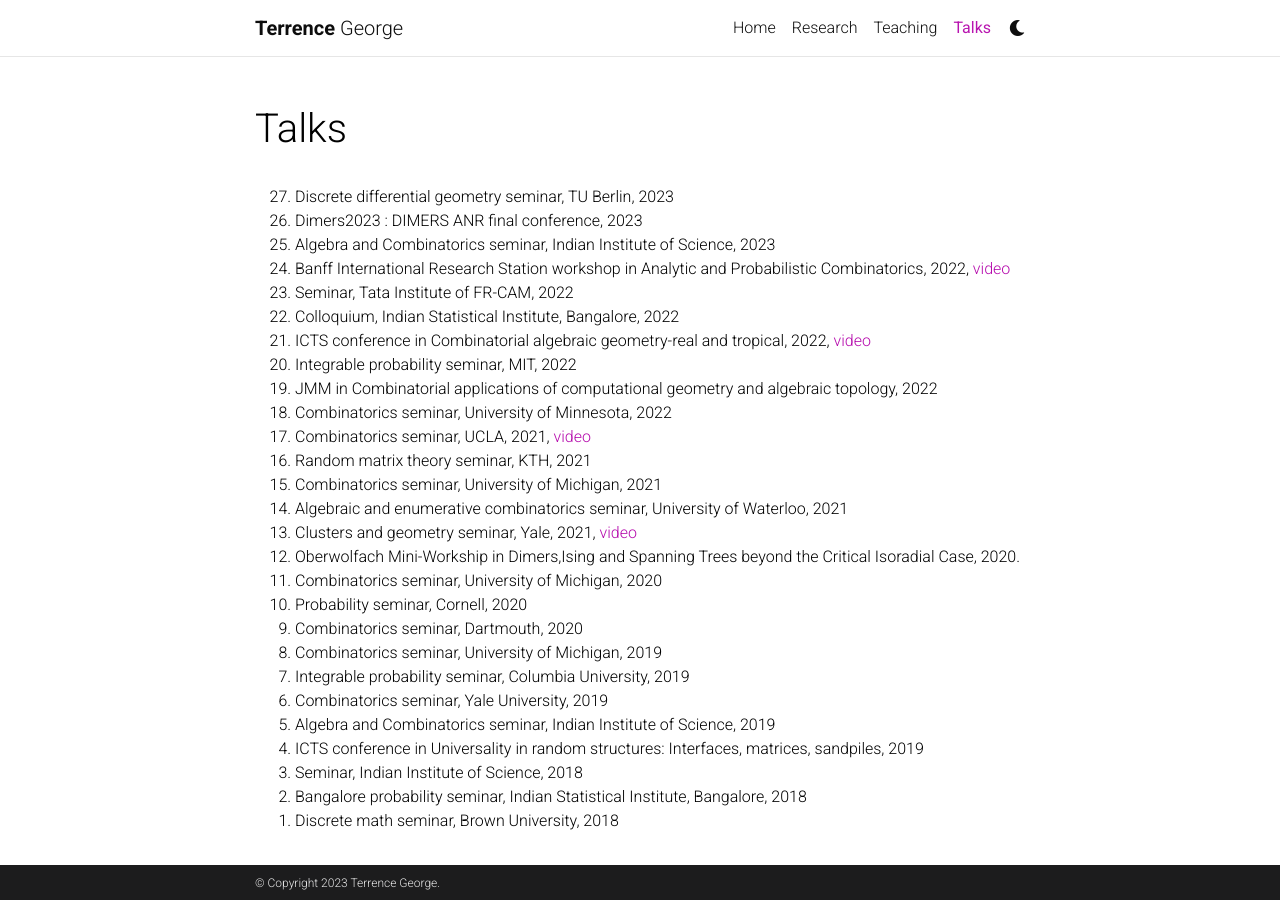
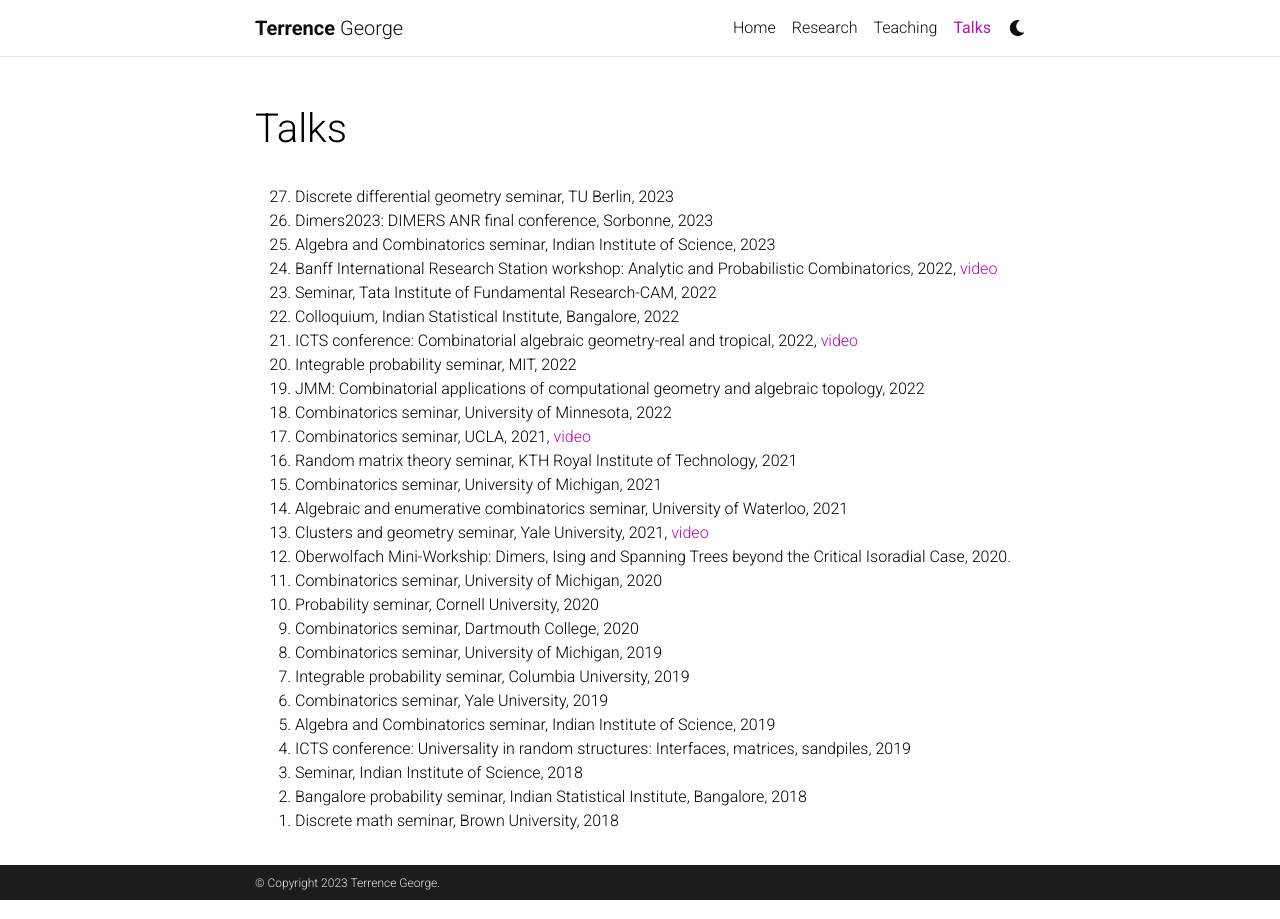
Before and after one commit to terrencegeorge/terrencegeorge.github.io, a Jekyll site: the page built from _pages/talks.md, in a window 1280 px wide. Built offline with Jekyll 4.4.1, drawn with Linux system fonts in a browser that asks for light colours; comment, search, counter and statistics services are not loaded; a style sheet for code colours, icons or effects is not loaded.

Commit message:
Update talks.md

```diff
--- a/_pages/talks.md
+++ b/_pages/talks.md
@@ -10,29 +10,29 @@ nav_order: 3
 
 <ol reversed>
 <li>Discrete differential geometry seminar, TU Berlin, 2023</li>
-<li>Dimers2023 : DIMERS ANR final conference, 2023</li>
+<li>Dimers2023: DIMERS ANR final conference, Sorbonne, 2023</li>
 <li>Algebra and Combinatorics seminar, Indian Institute of Science, 2023</li>
-<li>Banff International Research Station workshop in Analytic and Probabilistic Combinatorics, 2022, <a href="https://www.birs.ca/events/2022/5-day-workshops/22w5004/videos/watch/202211171433-George.html">video</a></li>
-<li>Seminar, Tata Institute of FR-CAM, 2022</li>
+<li>Banff International Research Station workshop: Analytic and Probabilistic Combinatorics, 2022, <a href="https://www.birs.ca/events/2022/5-day-workshops/22w5004/videos/watch/202211171433-George.html">video</a></li>
+<li>Seminar, Tata Institute of Fundamental Research-CAM, 2022</li>
 <li>Colloquium, Indian Statistical Institute, Bangalore, 2022</li>
-<li>ICTS conference in Combinatorial algebraic geometry-real and tropical, 2022, <a href="https://www.youtube.com/watch?v=tccmW_b9afQ&amp;ab_channel=InternationalCentreforTheoreticalSciences">video</a> </li>
+<li>ICTS conference: Combinatorial algebraic geometry-real and tropical, 2022, <a href="https://www.youtube.com/watch?v=tccmW_b9afQ&amp;ab_channel=InternationalCentreforTheoreticalSciences">video</a> </li>
 <li>Integrable probability seminar, MIT, 2022</li>
-<li>JMM in Combinatorial applications of computational geometry and algebraic topology, 2022</li>
+<li>JMM: Combinatorial applications of computational geometry and algebraic topology, 2022</li>
 <li>Combinatorics seminar, University of Minnesota, 2022</li>
 <li>Combinatorics seminar, UCLA, 2021, <a href="https://www.youtube.com/watch?v=t0mFyJK1k1k&amp;ab_channel=UCLACombinatoricsSeminar">video</a> </li>
-<li>Random matrix theory seminar, KTH, 2021</li>
+<li>Random matrix theory seminar, KTH Royal Institute of Technology, 2021</li>
 <li>Combinatorics seminar, University of Michigan, 2021</li>
 <li>Algebraic and enumerative combinatorics seminar, University of Waterloo, 2021</li>
-<li>Clusters and geometry seminar, Yale, 2021, <a href="https://drive.google.com/file/d/1gdcItx4hFgJ1TkDOWPdXfM8JJLuynMG5/view">video</a></li>
-<li>Oberwolfach Mini-Workship in Dimers,Ising and Spanning Trees beyond the Critical Isoradial Case, 2020.</li>
+<li>Clusters and geometry seminar, Yale University, 2021, <a href="https://drive.google.com/file/d/1gdcItx4hFgJ1TkDOWPdXfM8JJLuynMG5/view">video</a></li>
+<li>Oberwolfach Mini-Workship: Dimers, Ising and Spanning Trees beyond the Critical Isoradial Case, 2020.</li>
 <li>Combinatorics seminar, University of Michigan, 2020</li>
-<li>Probability seminar, Cornell, 2020</li>
-<li>Combinatorics seminar, Dartmouth, 2020</li>
+<li>Probability seminar, Cornell University, 2020</li>
+<li>Combinatorics seminar, Dartmouth College, 2020</li>
 <li>Combinatorics seminar, University of Michigan, 2019</li>
 <li>Integrable probability seminar, Columbia University, 2019</li>
 <li>Combinatorics seminar, Yale University, 2019</li>
 <li>Algebra and Combinatorics seminar, Indian Institute of Science, 2019</li>
-<li>ICTS conference in Universality in random structures: Interfaces, matrices, sandpiles, 2019</li>
+<li>ICTS conference: Universality in random structures: Interfaces, matrices, sandpiles, 2019</li>
 <li>Seminar, Indian Institute of Science, 2018</li>
 <li>Bangalore probability seminar, Indian Statistical Institute, Bangalore, 2018</li>
 <li>Discrete math seminar, Brown University, 2018</li>
```
